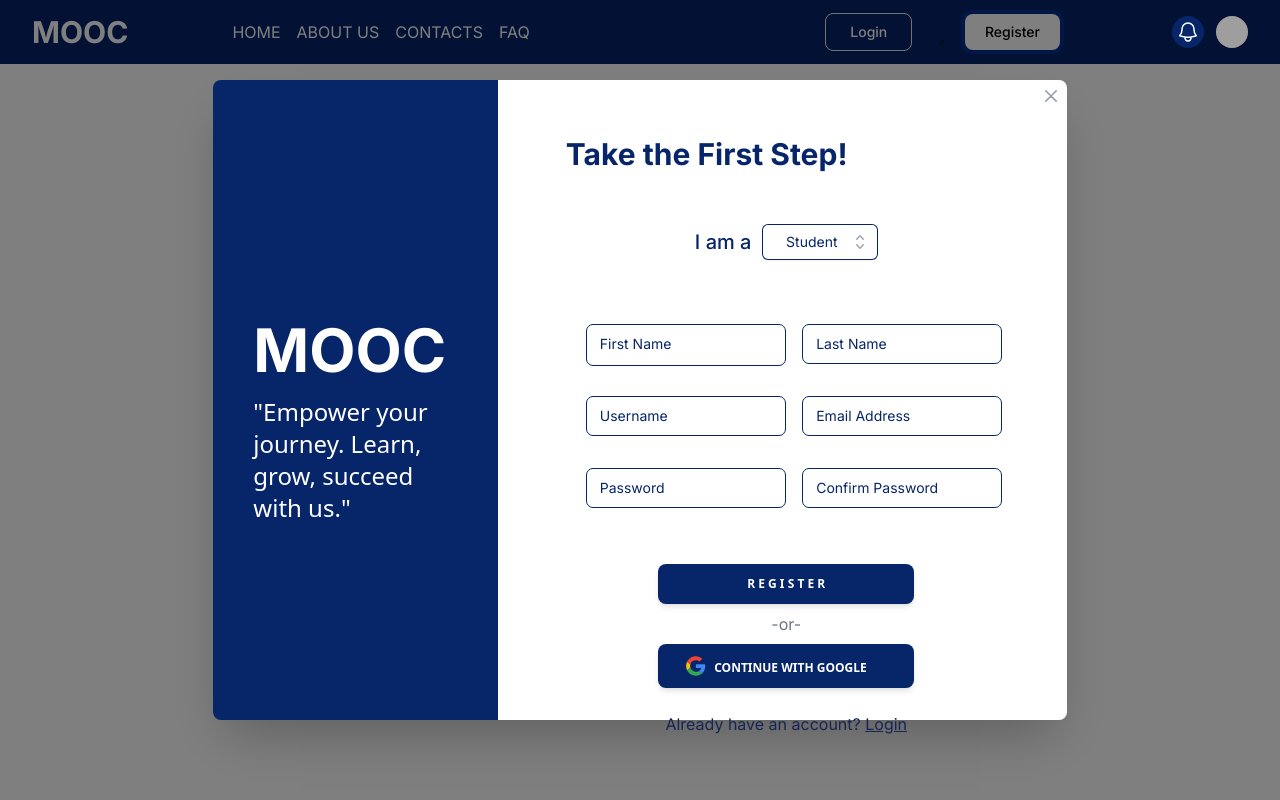
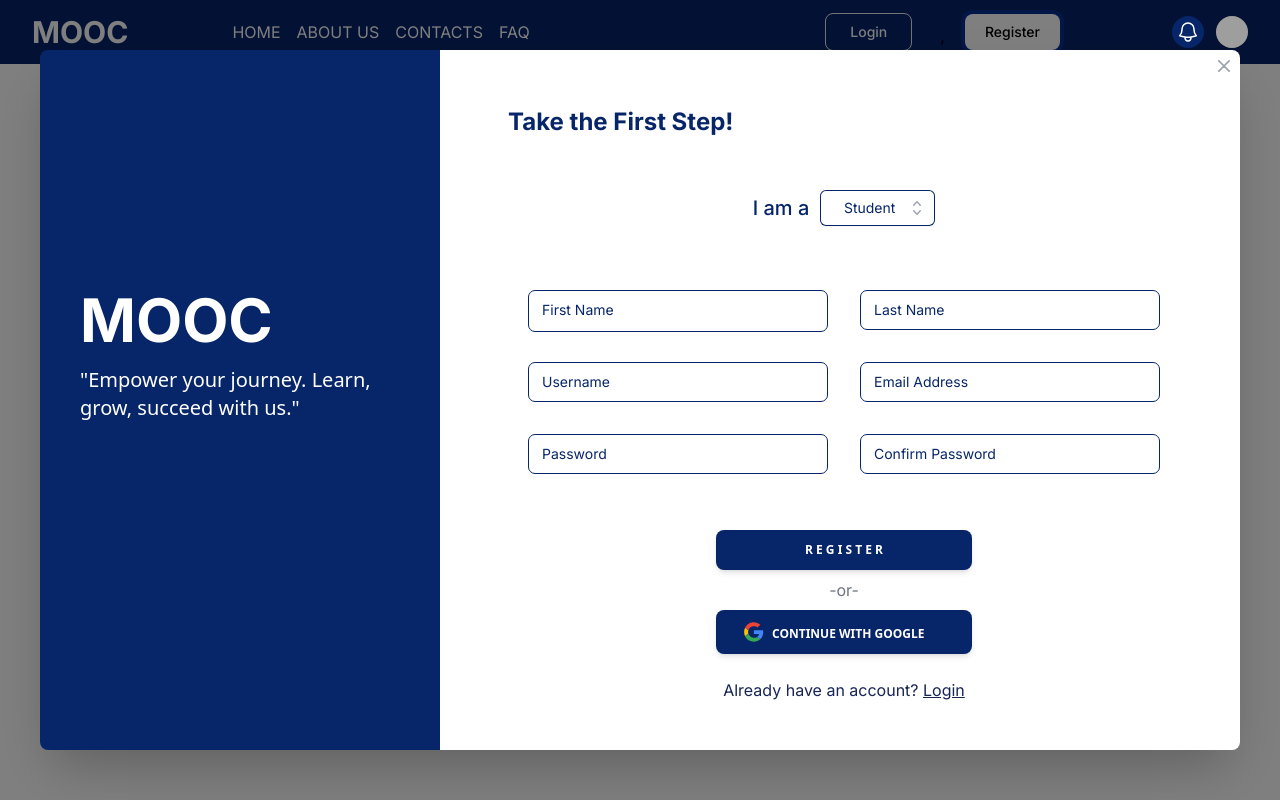
Before and after one commit to Xanvia/MOOC-IT-Center-UOP, a Next.js app in the folder frontend/: page / in a window 1280 px wide. Both pictures are taken after a click on the button "Register". Built offline with nearby package versions, Linux system fonts and the light colour scheme; grey boxes are pictures that could not be loaded.

Commit message:
feat: registration zoom in

```diff
--- a/frontend/src/components/Register/Register.tsx
+++ b/frontend/src/components/Register/Register.tsx
@@ -30,19 +30,19 @@ export default function Register() {
           aria-hidden="true"
           className="fixed inset-0 flex items-center justify-center h-full w-full bg-black bg-opacity-50"
         >
-          <div className="flex md:rounded-lg md:shadow-2xl md:w-4/6 md:h-4/5 h-full w-full">
+          <div className="flex md:rounded-lg md:shadow-2xl md:w-[1000px] xl:w-[1200px] md:h-[700px] h-full w-full">
             <div className="hidden md:flex relative basis-4/12">
               <div className="bg-primary text-white px-10 py-4 rounded-l-lg absolute inset-0 flex pt-60 px-10 ">
                 <div className="">
                   <h1 className="text-4xl lg:text-6xl font-bold mb-4">MOOC</h1>
-                  <span className="font-sans text-base xl:text-2xl ">
+                  <span className="font-sans text-base xl:text-xl ">
                     {`"Empower your journey. Learn, grow, succeed with us."`}
                   </span>
                 </div>
               </div>
             </div>
             <div className="relative w-full h-11/12 bg-white md:rounded-r-lg md:basis-8/12 pt-10 pl-12 pr-10">
-              <h1 className="ps-5 py-1 lg:py-4 text-3xl text-primary font-bold mb-4">
+              <h1 className="ps-5 py-1 lg:py-4 text-2xl text-primary font-bold mb-4">
                 Take the First Step!
               </h1>
               <Dropdown />
```
